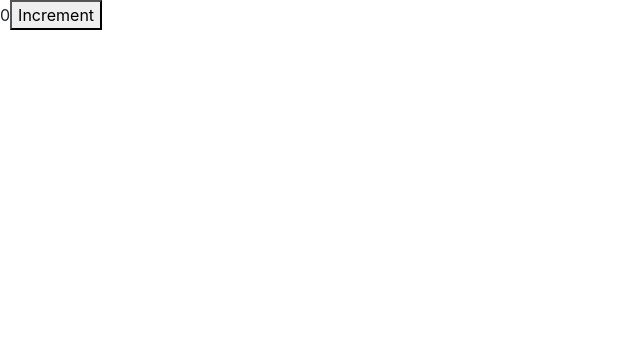
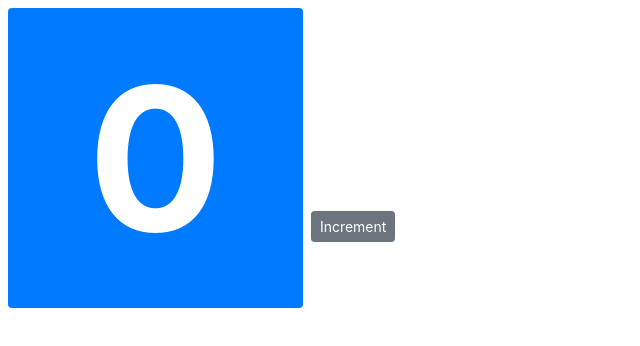
Before and after one commit to nilankh/counter-app, a React (Create React App) app: page / in a window 1280 px wide. Shown: the top 346 px of the page, without its empty margins (0-640 px from the left). Built offline with nearby package versions, Linux system fonts and the light colour scheme.

Commit message:
Setting attributes

```diff
--- a/src/components/counter.jsx
+++ b/src/components/counter.jsx
@@ -8,12 +8,18 @@
       count: 0,
     }
   }
+  styles = {
+    fontSize: 200,
+    fontWeight: 'bold',
+  }
 
   render() {
     return (
       <div>
-        <span>{this.state.count}</span>
-        <button>Increment</button>
+        <span style={this.styles} className='badge badge-primary m-2'>
+          {this.state.count}
+        </span>
+        <button className='btn btn-secondary btn-sm'>Increment</button>
       </div>
     )
   }
```
